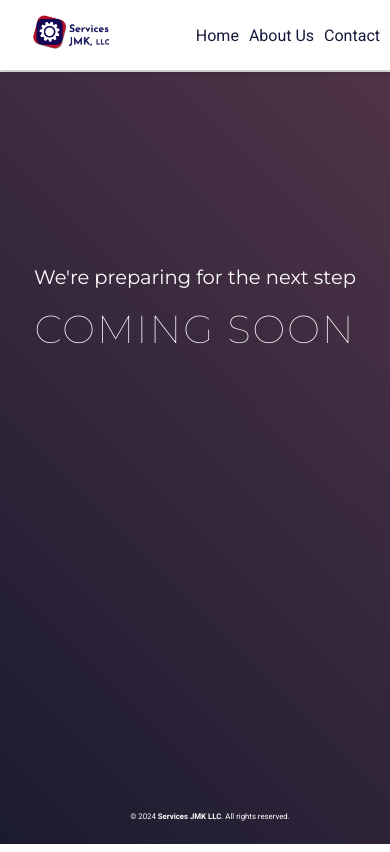
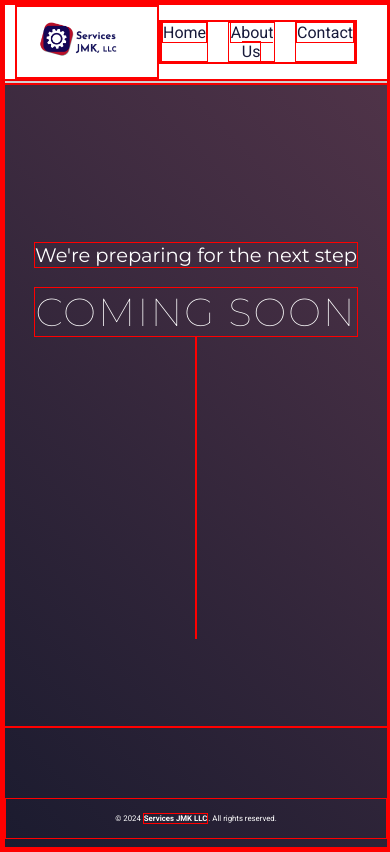
Before and after one commit to aeuribe/servicesjmk-frontend, a React (Vite) app: page / in a window 390 px wide. Built offline with nearby package versions, Linux system fonts and the light colour scheme.

Commit message:
fix: optimizaciön de código

```diff
--- a/src/App.css
+++ b/src/App.css
@@ -1,35 +1,19 @@
-
-html, body, #root {
-  height: 100%; /* Asegura que todo ocupe la altura completa del viewport */
-  margin: 0;
-  padding: 0;
-  overflow-x: hidden;
+*{
+  border: 1px solid red
 }
 
-body {
-  display: flex;
-  flex-direction: column; /* Distribuye los hijos verticalmente */
-  min-height: 100%; /* Garantiza que el contenido ocupe al menos toda la pantalla */
-  margin: 0;
-  overflow-x: hidden; /* Evita el desbordamiento horizontal */
+body{
+  margin:0;
 }
 
 .background {
   display: flex;
   flex-direction: column; /* Alinea los elementos verticalmente */
   width: 100%;
-  min-height: 100%; /* Asegura que el contenedor ocupe al menos toda la pantalla */
+  min-height: 100vh; /*El contenedor crece dinamicamente segun su contenido y no se limita a un tamaño definido como lo fue 100vh*/
   background: linear-gradient(45deg, #1B1B2F, #53354A);
-  animation: backgroundShift 5s ease infinite;
+
 }
-
-
-@keyframes backgroundShift {
-  0% {background: linear-gradient(to right, #1B1B2F);}
-  100% {background: linear-gradient(to right, #53354A);}
-}
-
-
 
 .main-content {
   flex: 1; /* Permite que este contenedor crezca para ocupar espacio */
@@ -40,7 +24,6 @@ body {
   text-align: center;
   padding: 5% 20px;
   color: #ffffff;
-  margin: 0;
 }
 
 p {
@@ -48,33 +31,27 @@ p {
   font-weight: normal;
   font-size: 3vw;
   color: #ffffff;
-  margin-top: 20vh;
 }
 
 h1 {
   font-family: 'Montserrat', sans-serif;
   font-weight: 100;
   font-size: 9vw;
-  text-align: center;
   letter-spacing: 2px;
   color: #ffffff;
-  line-height: 1.1;
-  margin: 0;
+  margin:0
 }
 
+.spacer{
+  height: 300px;
+}
 .footer-text {
   padding: 15px;
   text-align: center;
   font-family: 'Roboto', sans-serif;
   font-size: 1vw;
   color: #ffffff;
-  width: 100%;
-}
-
-
-
-.spacer {
-  height: 30vh; /* Ajusta el espacio vertical adicional */
+  box-sizing: border-box;
 }
 
 .linea-separadora {
@@ -82,151 +59,27 @@ h1 {
   background-color: #E0E0E0;
 }
 
-
-
-
-
 /* Media Queries */
 @media (max-width: 768px) {
+
   h1 {
     font-size: 10vw; /* Ajuste del tamaño del h1 en pantallas más pequeñas */
   }
 
   p {
     font-size: 4vw; /* Ajuste del tamaño del párrafo en pantallas más pequeñas */
+    margin-top: 70px;
   }
 
   footer{
     position: relative;
     bottom: 0;
   }
-}
 
-@media (max-width: 480px) {
-  h1 {
-    font-size: 10vw; /* Asegura que el h1 se ajuste aún más en pantallas muy pequeñas */
-  }
-
-  p {
-    font-size: 5vw; /* Asegura que el texto se ajuste también */
-  }
-
-  .footer-text{
-    font-size: 2vw;
-    text-align: center;
-    margin-left: 0;
-    margin-right: 0;
-  }
-}
-
-/*-------------------------------------------------------------*/
-.container {
-  height: 100%;
-  width: 300px;
-  position: absolute;
-  display: flex;
-  justify-content: center;
-  align-items: center; }
-
-.machine {
-  width: 60vmin;
-  fill: #ffffff; }
-
-.small-shadow, .medium-shadow, .large-shadow {
-  fill: rgba(0, 0, 0, 0.05); }
-
-.small {
-	animation: counter-rotation 6s infinite linear;
-  transform-origin: 100.136px 225.345px; }
-
-.small-shadow {
-	animation: counter-rotation 6s infinite linear;
-  transform-origin: 110.136px 235.345px; }
-
-.medium {
-	animation: rotation 9s infinite linear;
-  transform-origin: 254.675px 379.447px; }
-
-.medium-shadow {
-	animation: rotation 9s infinite linear;
-  transform-origin: 264.675px 389.447px; }
-
-.large {
-  animation: counter-rotation 12s infinite linear;
-  transform-origin: 461.37px 173.694px; }
-
-.large-shadow {
-	animation: counter-rotation 12s infinite linear;
-  transform-origin: 471.37px 183.694px;
-}
-
-@keyframes rotation {
-    from {transform: rotate(0deg);}
-    to   {transform: rotate(359deg);}
-}
-
-@keyframes counter-rotation {
-    from {transform: rotate(359deg);}
-    to   {transform: rotate(0deg);}
-}
- /*----------------HEADER--------------------------------*/
- /* Estilos para el header */
-.header {
-  display: flex;
-  justify-content: space-between;
-  align-items: center;
-  background-color: #ffffff;
-  padding: 0px 20px;
-  box-shadow: 0 4px 6px rgba(0, 0, 0, 0.1);
-  position: sticky;
-  top: 0;
-  z-index: 1000;
-  width: 100%; /* Asegura que el header ocupe toda la anchura */
-  box-sizing: border-box; /* Evita que el padding desborde */
-  overflow: hidden; /* Previene desbordamiento inesperado */
-}
-
-/* Estilo del logo */
-.logo {
-  font-family: 'Montserrat', sans-serif;
-  font-size: 1.5rem;
-  font-weight: bold;
-  color: #171a3a;
-  white-space: nowrap; /* Evita que el logo haga salto de línea */
-}
-
-/* Estilos para la navegación */
-.nav {
-  display: flex;
-}
-
-.nav-list {
-  list-style: none;
-  display: flex;
-  gap: 20px; /* Espaciado entre los elementos */
-  margin: 0;
-  padding: 0;
-}
-
-/* Estilos para cada enlace */
-.nav-item .nav-link {
-  font-family: 'Roboto', sans-serif;
-  text-decoration: none;
-  color: #171a3a;
-  font-size: 1rem;
-  transition: color 0.3s ease;
-}
-
-.nav-item .nav-link:hover {
-  color: #1B1B2F ; /* Cambia el color al pasar el mouse */
-}
-
-/* Responsividad para dispositivos móviles */
-@media (max-width: 768px) {
   .header {
     flex-wrap: nowrap; /* Mantiene los elementos en una sola línea */
     justify-content: space-between; /* Logo a la izquierda, navegación a la derecha */
-    padding: 0 10px; /* Reduce el padding lateral en móviles */
+    padding: 0 10px 0px 0px; /* Reduce el padding lateral en móviles */
   }
 
   .logo {
@@ -251,7 +104,70 @@ h1 {
   }
 }
 
+@media (max-width: 480px) {
+  h1 {
+    font-size: 10vw; /* Asegura que el h1 se ajuste aún más en pantallas muy pequeñas */
+  }
 
+  p {
+    font-size: 5vw; /* Asegura que el texto se ajuste también */
+  }
+
+  .footer-text{
+    font-size: 2vw;
+    text-align: center;
+    margin-left: 0;
+    margin-right: 0;
+  }
+}
+
+ /*----------------HEADER--------------------------------*/
+ /* Estilos para el header */
+.header {
+  display: flex;
+  justify-content: space-between;
+  align-items: center;
+  background-color: #ffffff;
+  padding: 0px 30px 0px 10px;
+  box-shadow: 0 4px 6px rgba(0, 0, 0, 0.1);
+  position: sticky;
+  top: 0;
+  z-index: 1000;
+  box-sizing: border-box; /* Evita que el padding desborde */
+}
+
+/* Estilo del logo */
+.logo {
+  font-family: 'Montserrat', sans-serif;
+  font-size: 1.5rem;
+  font-weight: bold;
+  color: #171a3a;
+  white-space: nowrap; /* Evita que el logo haga salto de línea */
+}
+
+
+.nav-list {
+  list-style: none;
+  display: flex;
+  gap: 20px; /* Espaciado entre los elementos */
+  margin: 0;
+  padding: 0;
+}
+
+/* Estilos para cada enlace */
+.nav-item .nav-link {
+  font-family: 'Roboto', sans-serif;
+  text-decoration: none;
+  color: #171a3a;
+  font-size: 1rem;
+  transition: color 0.3s ease;
+}
+
+.nav-item .nav-link:hover {
+  color: #1B1B2F ; /* Cambia el color al pasar el mouse */
+}
+
+/* Responsividad para dispositivos móviles */
   .logo {
     display: flex;
     align-items: center; /* Alinea verticalmente el logo y el texto */
--- a/src/App.jsx
+++ b/src/App.jsx
@@ -16,7 +16,7 @@ function App() {
             <a href="#" className="nav-link">About Us</a>
           </li>
           <li className="nav-item">
-            <a href="#" className="nav-link">Contact</a>
+            <a href="# " className="nav-link">Contact</a>
           </li>
         </ul>
       </nav>
```
Lines whose indentation alone changed are shown as unchanged.
